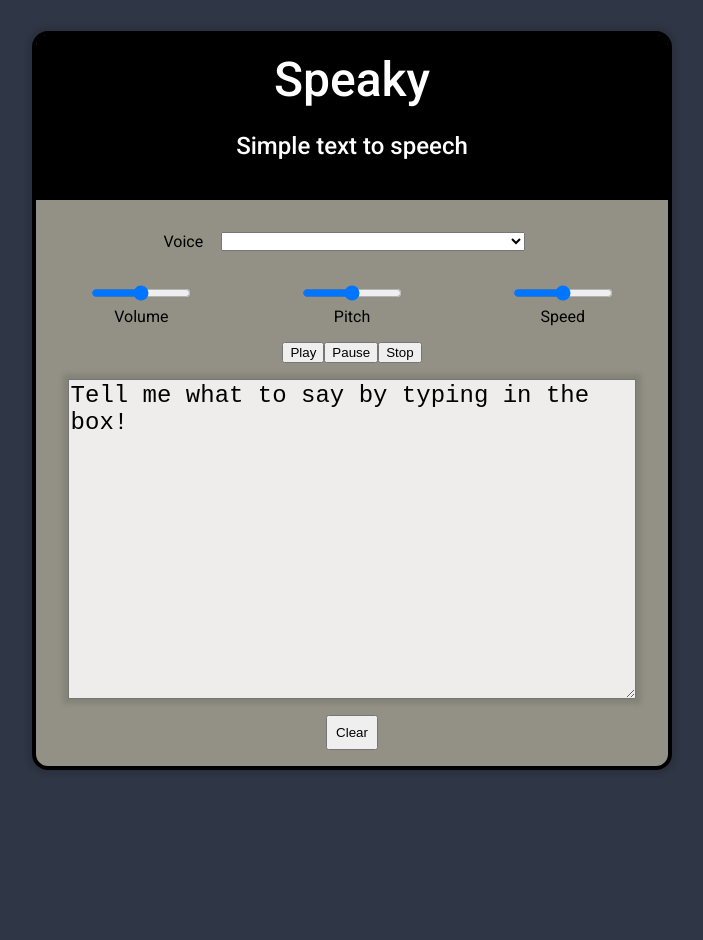
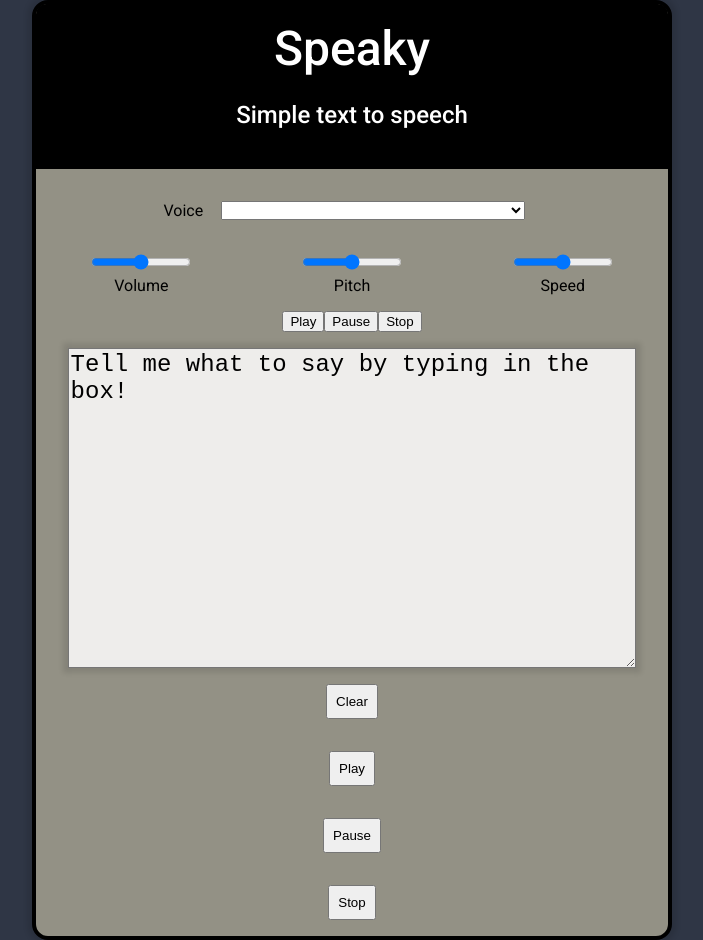
Before and after one commit to javonjax/text_to_speech, a React (Vite) app: page / in a window 1280 px wide. Shown: the whole page, without its empty margins (288-991 px from the left). Before the commit the page ends 800 px from the top, so only its background shows below. Built offline with nearby package versions, Linux system fonts and the light colour scheme.

Commit message:
Added basic play, pause, and stop buttons.

```diff
--- a/src/app/App.jsx
+++ b/src/app/App.jsx
@@ -1,5 +1,5 @@
 import { useState } from 'react';
-import Header from '../components/header';
+import Header from '../components/Header';
 import Controls from '../components/Controls';
 import TextBox from '../components/TextBox';
 import Button from '../components/Button';
@@ -7,18 +7,43 @@ import '../assets/App/styles.css';
 
 const App = () => {
   const [text, setText] = useState('Tell me what to say by typing in the box!');
+  const synth = window.speechSynthesis;
+  const voiceOptions = synth.getVoices();
 
   const handleClear = () => {
     setText('');
-  }
+  };
+
+  const handlePlay = () => {
+    if(synth.paused){
+      synth.resume();
+    } else {
+      synth.cancel();
+      const utterance = new SpeechSynthesisUtterance(text);
+      synth.speak(utterance);
+    }
+  };
+
+  const handlePause = () => {
+    if(!synth.paused && synth.speaking) {
+      synth.pause();
+    }
+  };
+
+  const handleStop = () => {
+    synth.cancel();
+  };
 
   return (
     <>
       <div className='app-container'>
-        <Header title="Speaky" />
-        <Controls />
+        <Header title='Speaky' subText='Simple text to speech'/>
+        <Controls voiceOptions={voiceOptions} />
         <TextBox text={text} setText={setText}/>
         <Button label='Clear' onClick={handleClear} />
+        <Button label='Play' onClick={handlePlay} />
+        <Button label='Pause' onClick={handlePause} />
+        <Button label='Stop' onClick={handleStop} />
       </div>
     </>
   );
--- a/src/components/Controls.jsx
+++ b/src/components/Controls.jsx
@@ -5,10 +5,7 @@ import Settings from './Settings';
 import Dropdown from './Dropdown';
 import RangeSlider from './RangeSlider';
 
-const Controls = () => {
-  const synth = window.speechSynthesis;
-  const voiceOptions = synth.getVoices();
-
+const Controls = ({ voiceOptions}) => {
   return (
     <>
       <div className="tts-container">
--- a/src/components/Header.jsx
+++ b/src/components/Header.jsx
@@ -1,11 +1,11 @@
 import '../assets/Header/styles.css';
 
-const Header = ({ title = 'Text to Speech' }) => {
+const Header = ({ title, subText }) => {
   return (
     <>
       <header>
         {title}
-        <p>Simple text to speech</p>
+        <p>{subText}</p>
       </header>
     </>
   );
```
Also changed, not shown: 1 other file (tests, documents, lock files or other folders).
